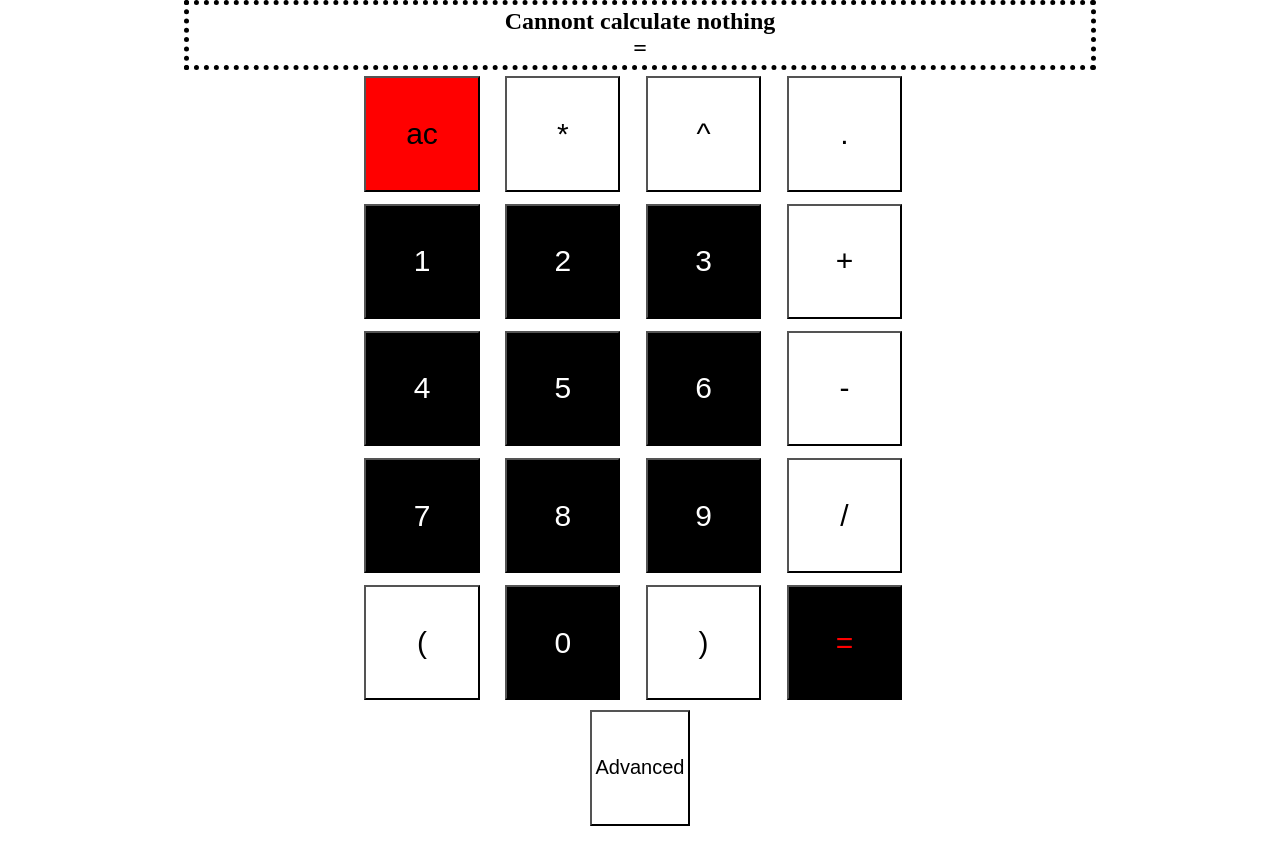
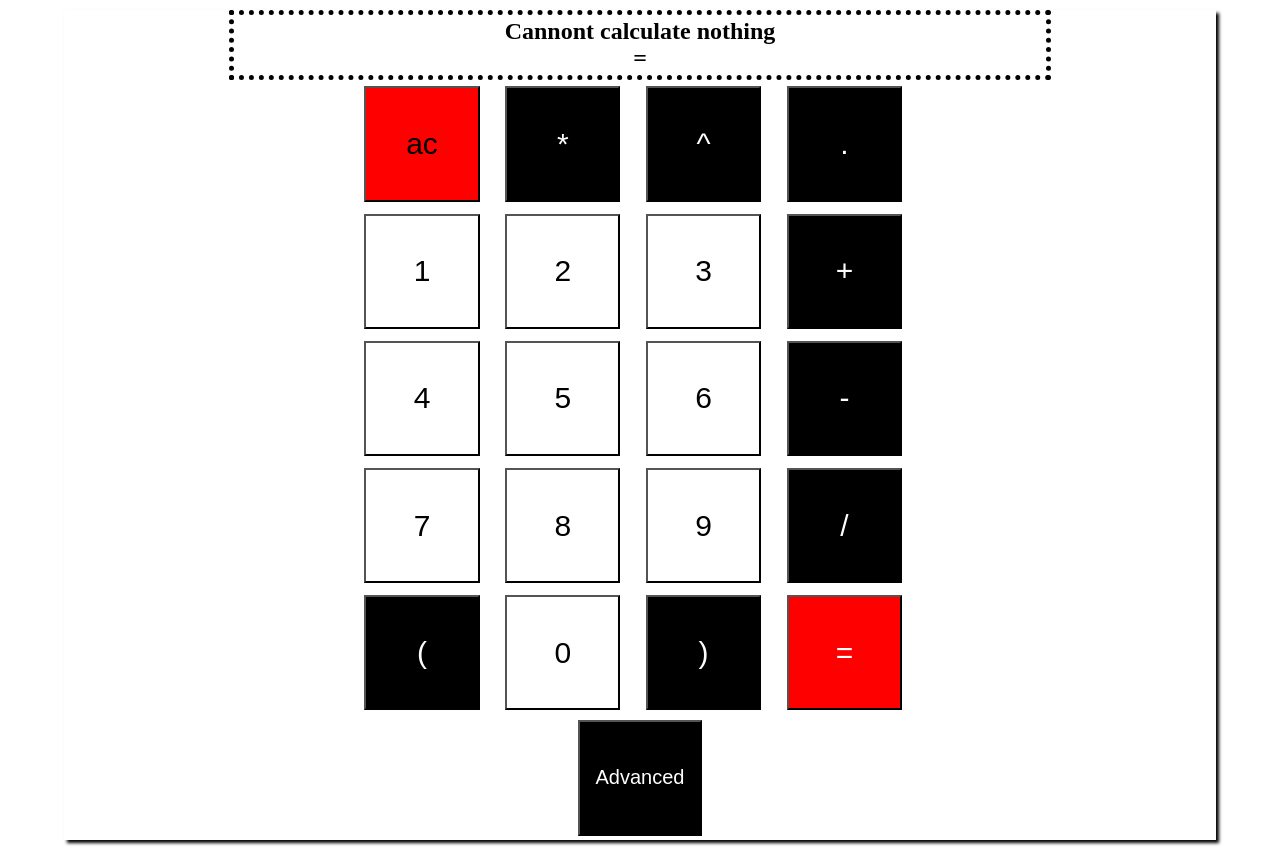
Before and after one commit to collerhatguy/calculator, a React (Create React App) app: page / in a window 1280 px wide. Built offline with nearby package versions, Linux system fonts and the light colour scheme.

Commit message:
button styling

```diff
--- a/src/styles/App.css
+++ b/src/styles/App.css
@@ -34,6 +34,13 @@
 
 /*      c. mixins */
 /* 2. display container */
+.app {
+  width: 90vw;
+  margin: 10px auto;
+  -webkit-box-shadow: .2em .2em .2em black;
+          box-shadow: .2em .2em .2em black;
+}
+
 #displayContainer {
   border: dotted 5px black;
   padding: .2em;
@@ -42,7 +49,7 @@
 }
 
 #ghost-answer {
-  color: grey;
+  color: #b3b3b3;
   background-color: black;
   width: -webkit-min-content;
   width: -moz-min-content;
@@ -89,27 +96,93 @@ button {
   width: 9vw;
   height: 9vw;
   margin: .2em;
+  background-color: black;
+  color: white;
+  -webkit-transition-duration: 300ms;
+          transition-duration: 300ms;
+}
+
+button:hover {
+  color: black;
+  background-color: white;
+}
+
+button:focus {
+  outline: none;
   color: black;
   background-color: white;
 }
 
 .number {
+  background-color: white;
+  color: black;
+  -webkit-transition-duration: 300ms;
+          transition-duration: 300ms;
+}
+
+.number:hover {
+  color: white;
+  background-color: black;
+}
+
+.number:focus {
+  outline: none;
   color: white;
   background-color: black;
 }
 
 .non-number {
+  background-color: black;
+  color: white;
+  -webkit-transition-duration: 300ms;
+          transition-duration: 300ms;
+}
+
+.non-number:hover {
+  color: black;
+  background-color: white;
+}
+
+.non-number:focus {
+  outline: none;
   color: black;
   background-color: white;
 }
 
 .ac {
   background-color: red;
+  color: black;
+  -webkit-transition-duration: 300ms;
+          transition-duration: 300ms;
+}
+
+.ac:hover {
+  color: red;
+  background-color: black;
+}
+
+.ac:focus {
+  outline: none;
+  color: red;
+  background-color: black;
 }
 
 .equals {
-  background-color: black;
+  background-color: red;
+  color: white;
+  -webkit-transition-duration: 300ms;
+          transition-duration: 300ms;
+}
+
+.equals:hover {
   color: red;
+  background-color: white;
+}
+
+.equals:focus {
+  outline: none;
+  color: red;
+  background-color: white;
 }
 
 .advanced-button {
@@ -120,7 +193,7 @@ button {
   width: -webkit-min-content;
   width: -moz-min-content;
   width: min-content;
-  padding: 0 .2em;
+  padding: 0 .8em;
 }
 
 /* 5. animation */
@@ -153,8 +226,6 @@ button {
 @media screen and (max-width: 360px) {
   button {
     font-size: 25px;
-    width: 9vw;
-    height: 9vw;
     min-width: -webkit-max-content;
     min-width: -moz-max-content;
     min-width: max-content;
@@ -169,8 +240,6 @@ button {
 @media screen and (min-width: 700px) {
   button {
     font-size: 30px;
-    width: 9vw;
-    height: 9vw;
     margin: .2em;
   }
 }
--- a/src/styles/App.scss
+++ b/src/styles/App.scss
@@ -38,7 +38,20 @@ $tertiary-color: red;
     height: $button-size-medium;
     margin: .2em;
 }
-
+@mixin coloring($prime-color, $other-color) {
+    background-color: $prime-color;
+    color: $other-color;
+    transition-duration: 300ms;
+    &:hover {
+        color: $prime-color;
+        background-color: $other-color;
+    }
+    &:focus {
+        outline: none;
+        color: $prime-color;
+        background-color: $other-color;
+    }
+}
 
 /* 2. display container */
 .app {
@@ -81,28 +94,24 @@ $tertiary-color: red;
 
 button {
     @include button();
-    color: $primary-color;
-    background-color: $secondary-color;
+    @include coloring($primary-color, $secondary-color);
 }
 .number {
-    color: $secondary-color;
-    background-color: $primary-color;
+    @include coloring($secondary-color, $primary-color);
 }
 .non-number {
-    color: $primary-color;
-    background-color: $secondary-color;
+    @include coloring($primary-color, $secondary-color);
 }
 .ac {
-    background-color: $tertiary-color;
+    @include coloring($tertiary-color, $primary-color);
 }
 .equals {
-    background-color: $primary-color;
-    color: $tertiary-color;
+    @include coloring($tertiary-color, $secondary-color);
 }
 .advanced-button {
     @include button();
     width: min-content;
-    padding: 0 .2em;
+    padding: 0 .8em;
 }
 
 /* 5. animation */
@@ -127,8 +136,6 @@ button {
 @media screen and (max-width: 360px) {
     button {
         font-size: 25px;
-        width: $button-size-small;
-        height: $button-size-small;
         min-width: max-content;
         min-height: min-content;
         padding: .2em;
```
Also changed, not shown: 1 other file (tests, documents, lock files or other folders).
